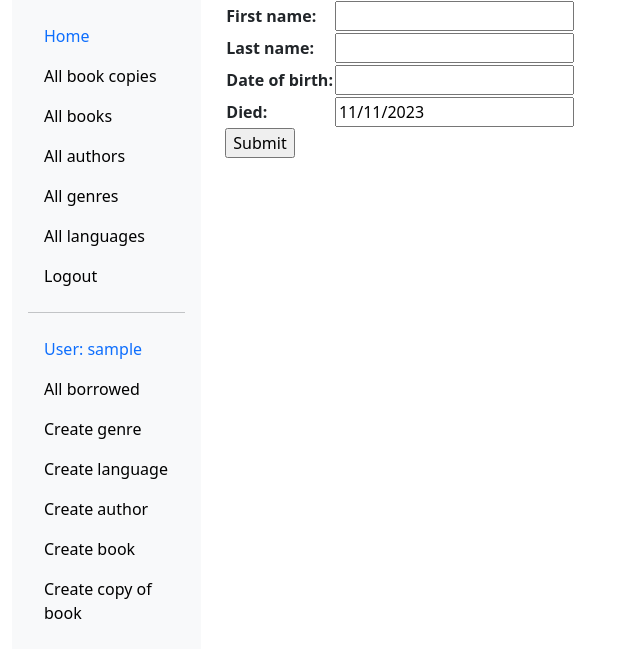
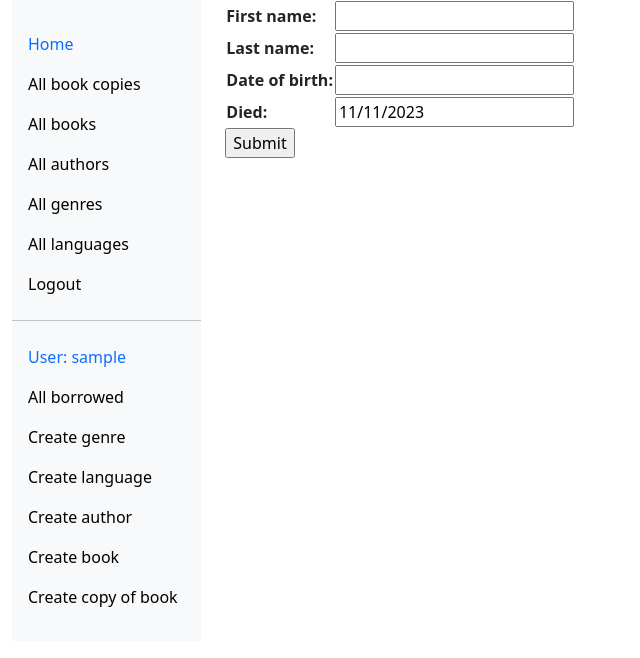
Before and after one commit to LuccaBeginGithub/django-library-project, a Django app: page /catalog/author/create/ in a window 1280 px wide. Shown: the top 658 px of the page, without its empty margins (0-640 px from the left). Run offline with Django 5.2, Linux system fonts and the light colour scheme; the visitor is signed in with stand-in values (Sample User, id 1).

Commit message:
styling done

```diff
--- a/src/catalog/templates/base_generic.html
+++ b/src/catalog/templates/base_generic.html
@@ -6,9 +6,8 @@
   <meta charset="utf-8">
   <meta name="viewport" content="width=device-width, initial-scale=1">
   <link href="https://cdn.jsdelivr.net/npm/bootstrap@5.3.3/dist/css/bootstrap.min.css" rel="stylesheet" integrity="sha384-QWTKZyjpPEjISv5WaRU9OFeRpok6YctnYmDr5pNlyT2bRjXh0JMhjY6hW+ALEwIH" crossorigin="anonymous">
-  <!-- Add additional CSS in static file -->
-  {% load static %}
-  <link rel="stylesheet" href="{% static 'css/styles.css' %}">
+
+
 </head>
 <body>
 
--- a/src/catalog/templates/nav/navbar.html
+++ b/src/catalog/templates/nav/navbar.html
@@ -1,4 +1,4 @@
-<div class="d-flex flex-column flex-shrink-0 p-3 bg-body-tertiary sidebar-nav" >
+<div class="d-flex flex-column flex-shrink-0  bg-body-tertiary sidebar-nav py-4 " >
 
     <ul class="nav nav-pills flex-column mb-auto ">
       <li class="nav-item">
@@ -39,7 +39,7 @@
         </form>
       <li>
         {% else %}
-        <li><a href="{% url 'login'%}?next={{request.path}}" class="nav-link link-body-emphasis">Login</a></li>
+        <li><a href="{% url 'login'%}?next={{request.path}}" class="nav-link link-body-emphasis "><strong>Login</strong></a></li>
       {% endif %}
     </ul>
     {% if user.is_staff %}
```
